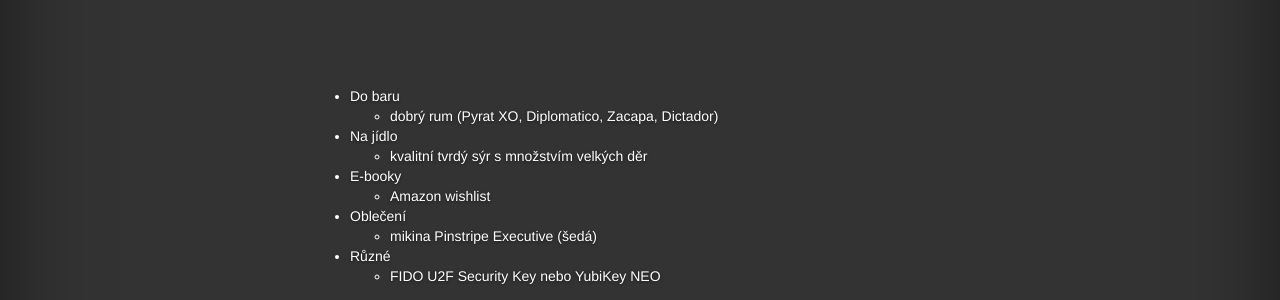
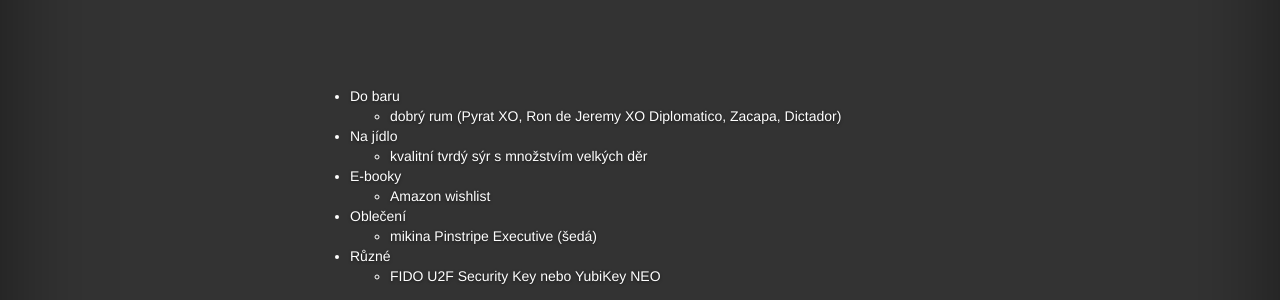
Before and after one commit to martiner/martiner.github.com, a Jekyll site: the page built from wishlist.html, in a window 1280 px wide. Shown: the part 269-569 px from the top of the page. Built offline with Jekyll 4.4.1, drawn with Linux system fonts in a browser that asks for light colours; nearby versions of some CDN libraries.

Commit message:
add: ron de jeremy

```diff
--- a/wishlist.html
+++ b/wishlist.html
@@ -7,6 +7,7 @@
 
 <li>Do baru<ul>
 	<li>dobrý rum (<a href="https://www.eshop.maneo.cz/m/pyrat-xo-reserve-0-7l-40-ean10129-skup2Zn1ak6Zn1ak1.php?18_let=ano">Pyrat XO</a>,
+	<a href="https://www.eshop.maneo.cz/ron-de-jeremy-xo-0-7l-40-ean10981-skup2Zn1ak6Zn1ak30.php?18_let=ano">Ron de Jeremy XO</a>
 	<a href="https://sortiment.makro.cz/cs/search/?q=diplomatico">Diplomatico</a>,
 	<a href="https://sortiment.makro.cz/cs/search/?q=zacapa">Zacapa</a>,
 	<a href="https://sortiment.makro.cz/cs/search/?q=dictador">Dictador</a>)</li>
```
